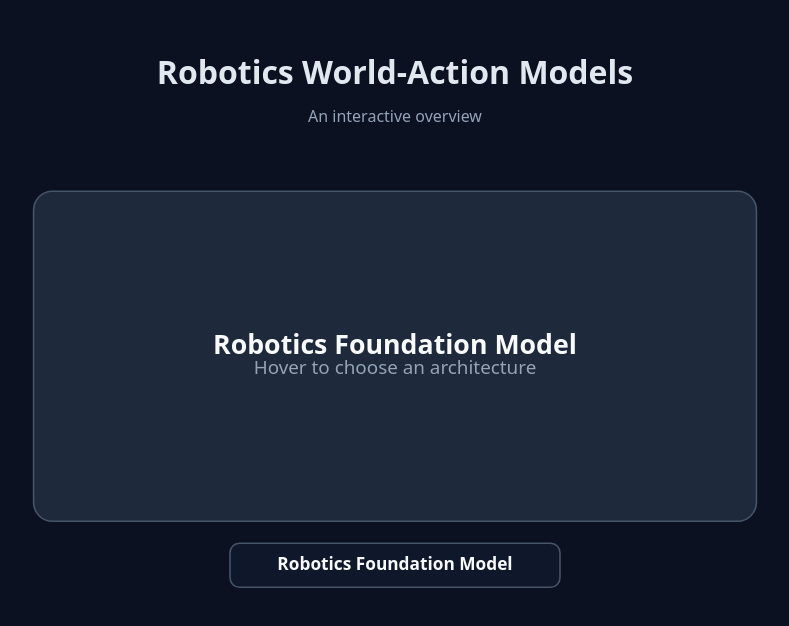
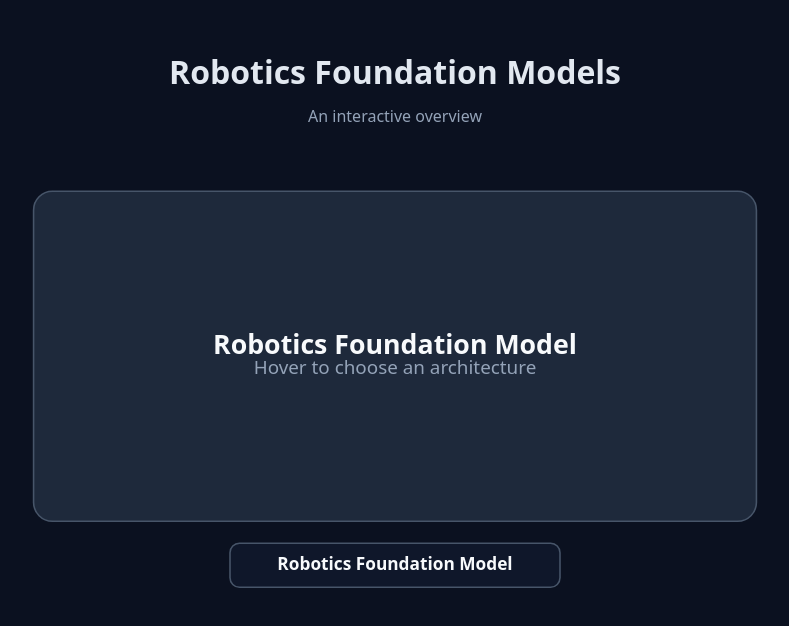
Before and after one commit to aol-work/robotics-model-overview, a React (Vite) app: page / in a window 1280 px wide. Shown: the top 626 px of the page, without its empty margins (245-1034 px from the left). Built offline with nearby package versions, Linux system fonts and the light colour scheme.

Commit message:
Improve descriptions

```diff
--- a/src/content/strings.ts
+++ b/src/content/strings.ts
@@ -6,7 +6,7 @@
  */
 export const strings = {
   app: {
-    title: "Robotics World-Action Models",
+    title: "Robotics Foundation Models",
     subtitle: "An interactive overview",
   },
   foundationModel: {
@@ -24,14 +24,14 @@ export const strings = {
       hint: "Predicts future video from current video and action.",
       caption: "World Model",
       subtitle:
-        "Predict the next state of the world in terms of imagined observations (usually expressed as video) based on the last observations of the world, and optionally actions taken or a goal description.",
+        "Predict the next state of the world in terms of imagined observations (usually expressed as images) based on the last observations of the world, and optionally actions taken or a goal description.",
     },
     worldActionModel: {
       label: "World-Action Model",
       hint: "Maps video and language to robot actions.",
       caption: "World-Action Model",
       subtitle:
-        "Produce the next action, taking the last state of the world in terms of imagined observations and a goal description. Uses a next world-state prediction internally to do this.",
+        "Produce the next action, given the last state of the world in terms of imagined observations and a goal description. Uses a next world-state prediction internally to do this.",
     },
     vla: {
       label: "VLA",
@@ -111,7 +111,7 @@ export const strings = {
   io: {
     ports: {
       video: { emoji: "\u{1F3A5}", label: "Images" },
-      language: { emoji: "\u{1F4AC}", label: "Language" },
+      language: { emoji: "\u{1F4AC}", label: "Instruction" },
       action: { emoji: "\u{1F3AE}", label: "Action" },
       robot: { emoji: "\u{1F916}", label: "Action" },
     },
```
